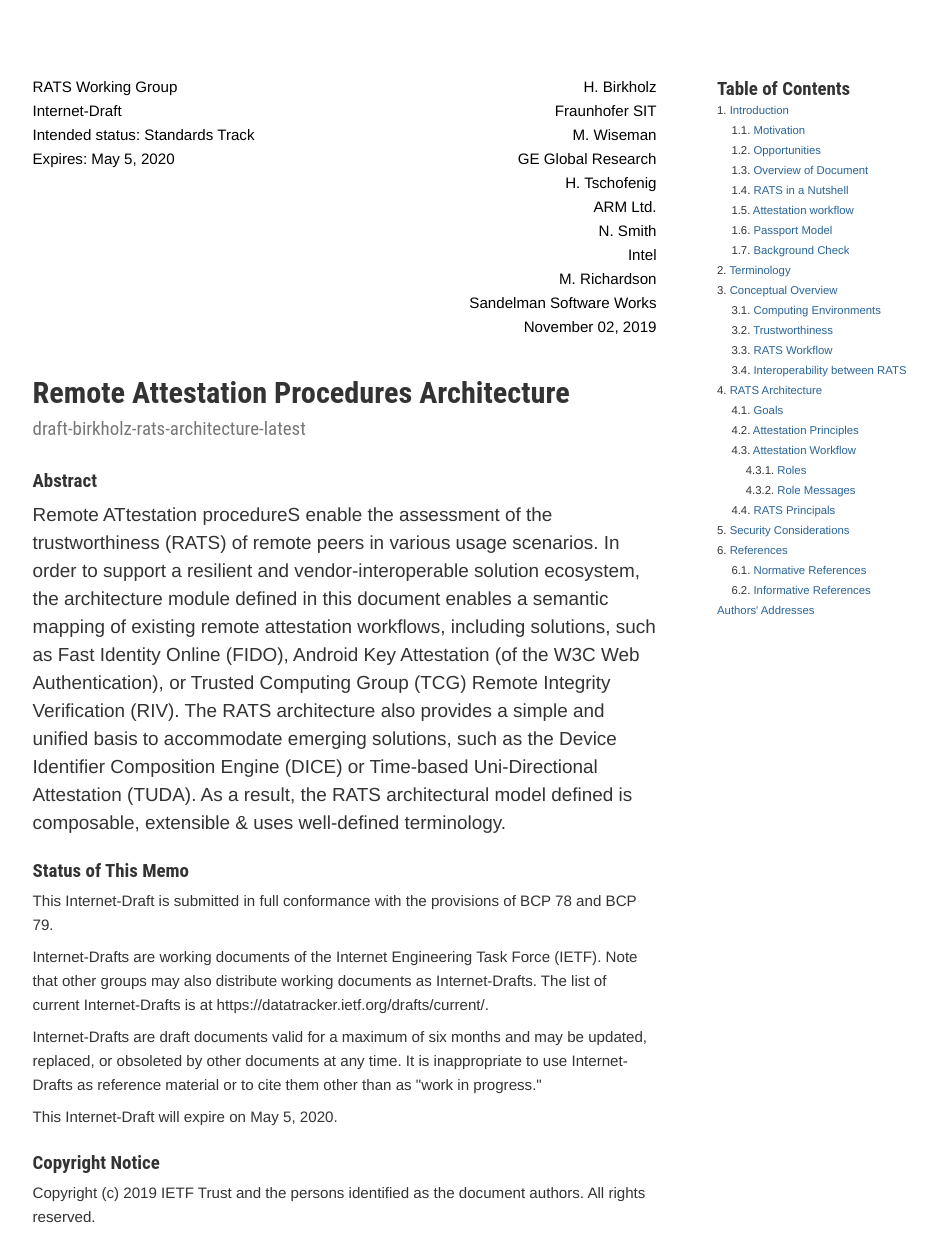
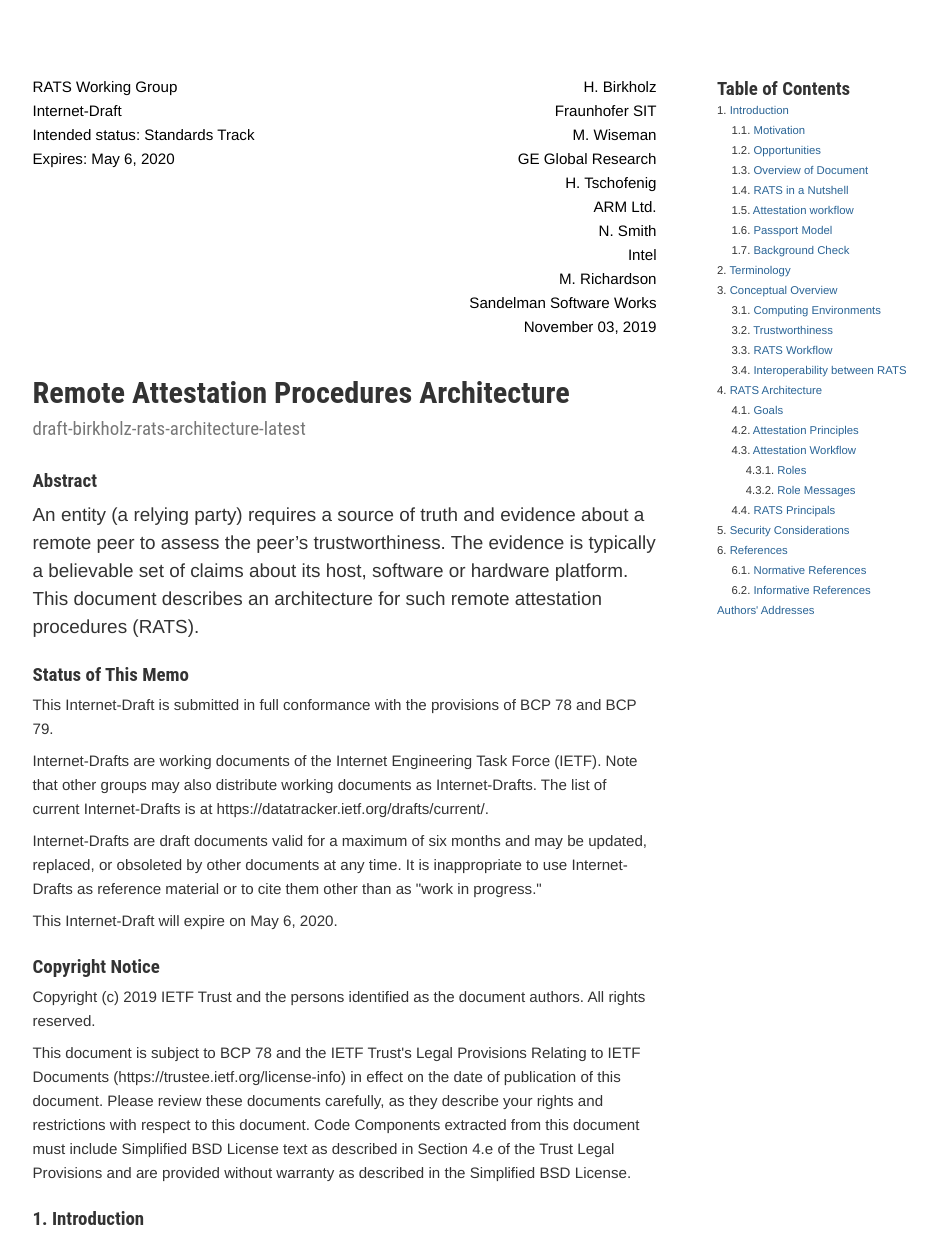
Before and after one commit to ietf-rats/draft-birkholz-rats-architecture, a plain HTML site: page draft-birkholz-rats-architecture.html in a window 1280 px wide. Shown: the top 1233 px of the page, without its empty margins (123-1060 px from the left). Drawn offline with Linux system fonts and the light colour scheme.

Commit message:
Script updating gh-pages from baa3aee. [ci skip]

```diff
--- a/draft-birkholz-rats-architecture.html
+++ b/draft-birkholz-rats-architecture.html
@@ -315,9 +315,9 @@ ul.toc li {
 
   <meta name="dct.creator" content="Birkholz, H., Wiseman, M., Tschofenig, H., Smith, N., and M. Richardson" />
   <meta name="dct.identifier" content="urn:ietf:id:draft-birkholz-rats-architecture-latest" />
-  <meta name="dct.issued" scheme="ISO8601" content="2019-11-02" />
-  <meta name="dct.abstract" content="Remote ATtestation procedureS enable the assessment of the trustworthiness (RATS) of remote peers in various usage scenarios.  In order to support a resilient and vendor-interoperable solution ecosystem, the architecture module defined in this document enables a semantic mapping of existing remote attestation workflows, including solutions, such as Fast Identity Online (FIDO), Android Key Attestation (of the W3C Web Authentication), or Trusted Computing Group (TCG) Remote Integrity Verification (RIV).  The RATS architecture also provides a simple and unified basis to accommodate emerging solutions, such as the Device Identifier Composition Engine (DICE) or Time-based Uni-Directional Attestation (TUDA).  As a result, the RATS architectural model defined is composable, extensible &amp; uses well-defined terminology." />
-  <meta name="description" content="Remote ATtestation procedureS enable the assessment of the trustworthiness (RATS) of remote peers in various usage scenarios.  In order to support a resilient and vendor-interoperable solution ecosystem, the architecture module defined in this document enables a semantic mapping of existing remote attestation workflows, including solutions, such as Fast Identity Online (FIDO), Android Key Attestation (of the W3C Web Authentication), or Trusted Computing Group (TCG) Remote Integrity Verification (RIV).  The RATS architecture also provides a simple and unified basis to accommodate emerging solutions, such as the Device Identifier Composition Engine (DICE) or Time-based Uni-Directional Attestation (TUDA).  As a result, the RATS architectural model defined is composable, extensible &amp; uses well-defined terminology." />
+  <meta name="dct.issued" scheme="ISO8601" content="2019-11-03" />
+  <meta name="dct.abstract" content="An entity (a relying party) requires a source of truth and evidence about a remote peer to assess the peer&#8217;s trustworthiness. The evidence is typically a believable set of claims about its host, software or hardware platform. This document describes an architecture for such remote attestation procedures (RATS)." />
+  <meta name="description" content="An entity (a relying party) requires a source of truth and evidence about a remote peer to assess the peer&#8217;s trustworthiness. The evidence is typically a believable set of claims about its host, software or hardware platform. This document describes an architecture for such remote attestation procedures (RATS)." />
 
 </head>
 
@@ -339,7 +339,7 @@ ul.toc li {
 <td class="right">M. Wiseman</td>
 </tr>
 <tr>
-<td class="left">Expires: May 5, 2020</td>
+<td class="left">Expires: May 6, 2020</td>
 <td class="right">GE Global Research</td>
 </tr>
 <tr>
@@ -368,7 +368,7 @@ ul.toc li {
 </tr>
 <tr>
 <td class="left"></td>
-<td class="right">November 02, 2019</td>
+<td class="right">November 03, 2019</td>
 </tr>
 
 
@@ -379,12 +379,12 @@ ul.toc li {
   <span class="filename">draft-birkholz-rats-architecture-latest</span></p>
 
   <h1 id="rfc.abstract"><a href="#rfc.abstract">Abstract</a></h1>
-<p>Remote ATtestation procedureS enable the assessment of the trustworthiness (RATS) of remote peers in various usage scenarios.  In order to support a resilient and vendor-interoperable solution ecosystem, the architecture module defined in this document enables a semantic mapping of existing remote attestation workflows, including solutions, such as Fast Identity Online (FIDO), Android Key Attestation (of the W3C Web Authentication), or Trusted Computing Group (TCG) Remote Integrity Verification (RIV).  The RATS architecture also provides a simple and unified basis to accommodate emerging solutions, such as the Device Identifier Composition Engine (DICE) or Time-based Uni-Directional Attestation (TUDA).  As a result, the RATS architectural model defined is composable, extensible &amp; uses well-defined terminology.</p>
+<p>An entity (a relying party) requires a source of truth and evidence about a remote peer to assess the peer&#8217;s trustworthiness. The evidence is typically a believable set of claims about its host, software or hardware platform. This document describes an architecture for such remote attestation procedures (RATS).</p>
 <h1 id="rfc.status"><a href="#rfc.status">Status of This Memo</a></h1>
 <p>This Internet-Draft is submitted in full conformance with the provisions of BCP 78 and BCP 79.</p>
 <p>Internet-Drafts are working documents of the Internet Engineering Task Force (IETF).  Note that other groups may also distribute working documents as Internet-Drafts.  The list of current Internet-Drafts is at https://datatracker.ietf.org/drafts/current/.</p>
 <p>Internet-Drafts are draft documents valid for a maximum of six months and may be updated, replaced, or obsoleted by other documents at any time.  It is inappropriate to use Internet-Drafts as reference material or to cite them other than as "work in progress."</p>
-<p>This Internet-Draft will expire on May 5, 2020.</p>
+<p>This Internet-Draft will expire on May 6, 2020.</p>
 <h1 id="rfc.copyrightnotice"><a href="#rfc.copyrightnotice">Copyright Notice</a></h1>
 <p>Copyright (c) 2019 IETF Trust and the persons identified as the document authors.  All rights reserved.</p>
 <p>This document is subject to BCP 78 and the IETF Trust's Legal Provisions Relating to IETF Documents (https://trustee.ietf.org/license-info) in effect on the date of publication of this document.  Please review these documents carefully, as they describe your rights and restrictions with respect to this document.  Code Components extracted from this document must include Simplified BSD License text as described in Section 4.e of the Trust Legal Provisions and are provided without warranty as described in the Simplified BSD License.</p>
```
Also changed, not shown: draft-birkholz-rats-architecture.txt.
